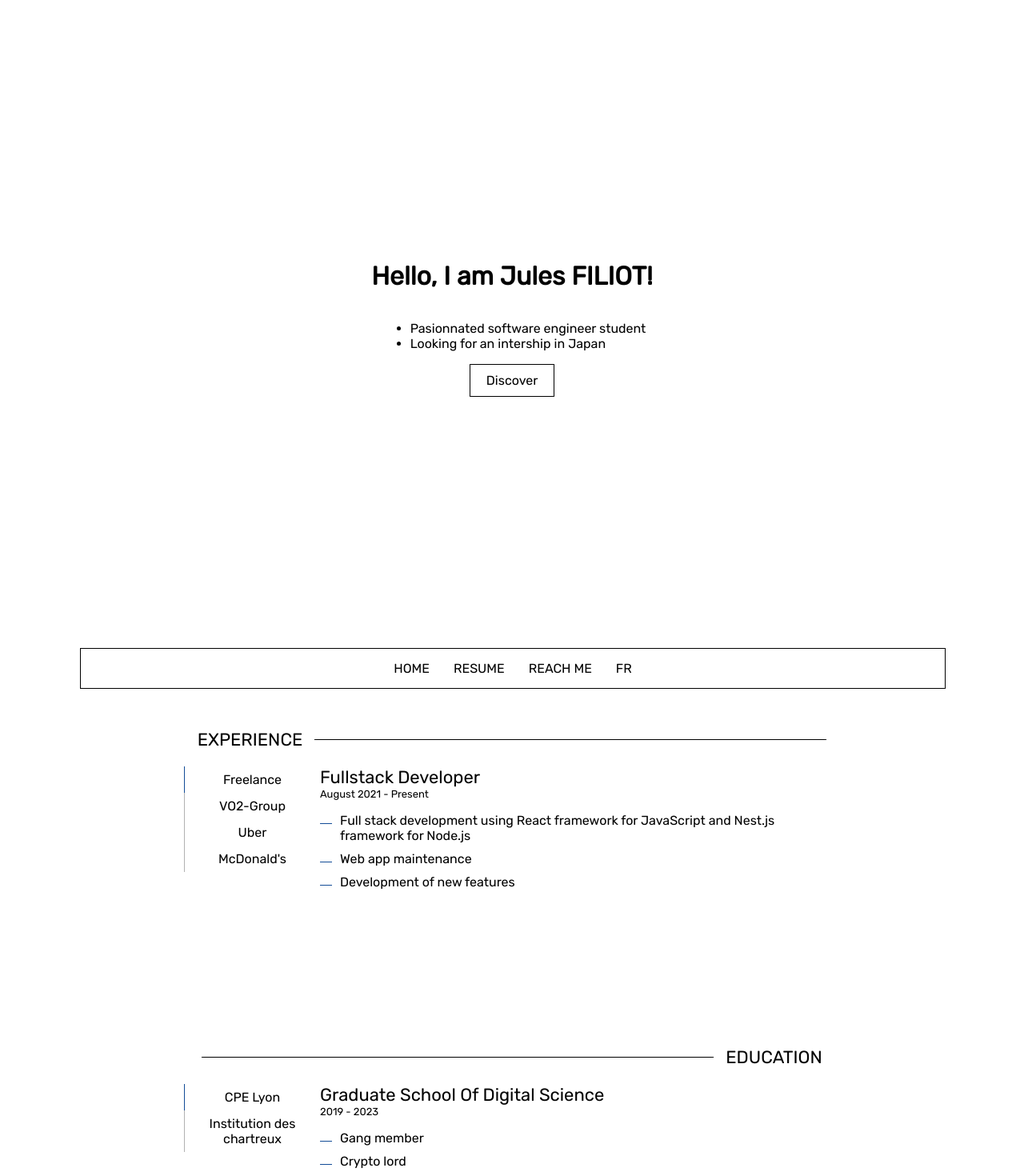
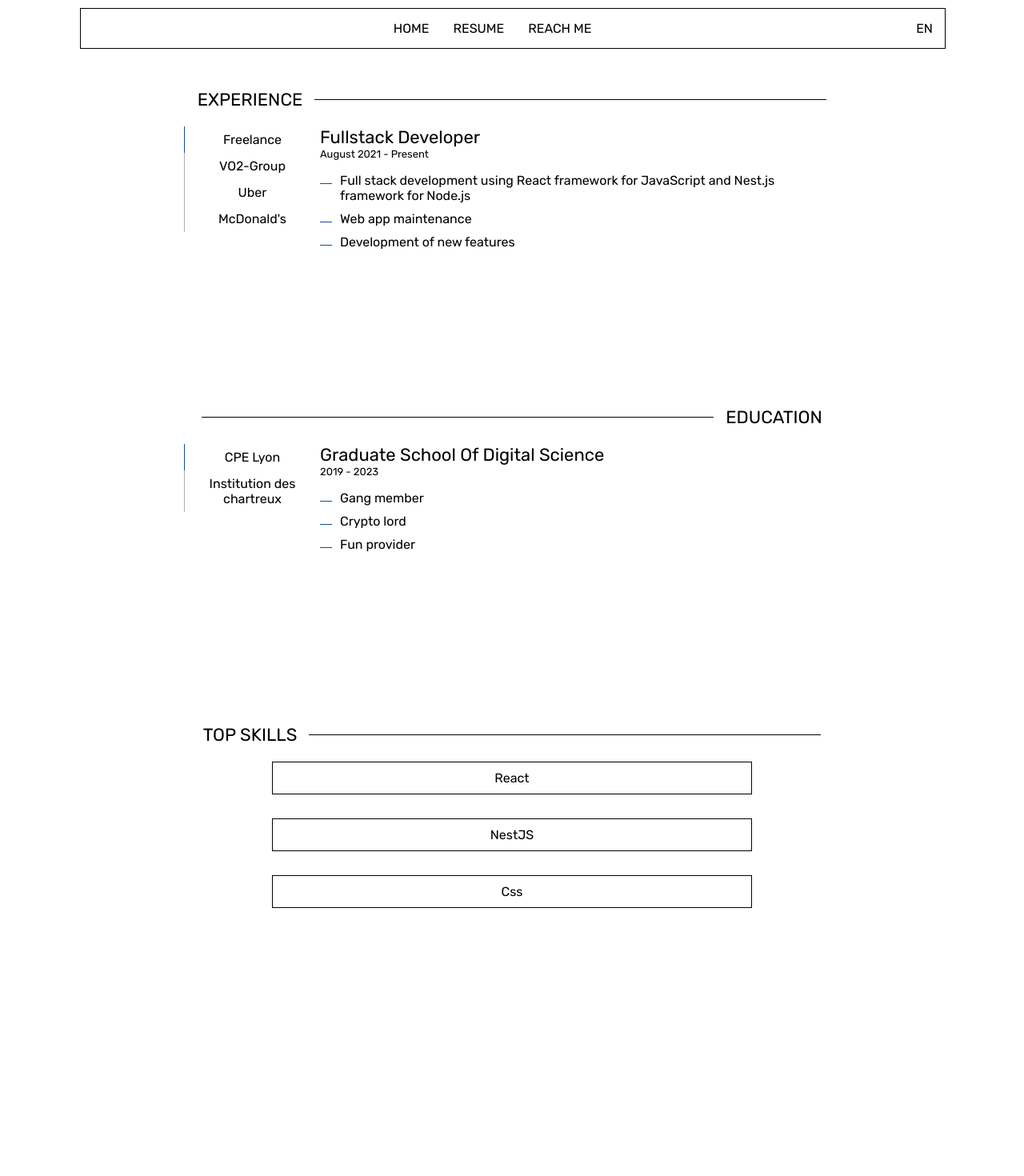
Before and after one commit to JulesFiliot/jules-filiot-front, a React (Create React App) app: page /resume in a window 1280 px wide. Before the commit this address led to /. Shown: the top 1470 px of the page at 80% size. After the commit the page ends 1145 px from the top, so only its background shows below. Built offline with nearby package versions, Linux system fonts and the light colour scheme.

Commit message:
[CHANGE] minor design changes + [WIP] language change

```diff
--- a/src/components/Header.jsx
+++ b/src/components/Header.jsx
@@ -1,13 +1,16 @@
-import React from 'react';
+import React, { useState } from 'react';
 import { useTranslation } from 'react-i18next';
+import { useNavigate } from 'react-router-dom';
 import '../styles/header.scss';
 
 function Header() {
-  const { t } = useTranslation();
+  const { t, i18n } = useTranslation();
+  const navigate = useNavigate();
+  const [showLangDropdown, setShowLangDropdown] = useState(false);
 
   const navItems = [
     { label: t('header.home'), link: '/' },
-    { label: t('header.resume'), link: '/' },
+    { label: t('header.resume'), link: '/resume' },
     { label: t('header.contact'), link: '/' },
   ];
   const languages = [
@@ -15,7 +18,16 @@ function Header() {
     { label: t('header.en'), key: 'en' },
   ];
 
+  // redirect user to specified site link & scroll to top if cleanRedirect is true
+  const redirect = (redirectTo, cleanRedirect = true) => {
+    if (cleanRedirect) {
+      window.scrollTo({ top: 0, behavior: 'smooth' });
+    }
+    return navigate(redirectTo);
+  };
+
   return (
+    <div className="header-container">
       <nav className="navContainer">
         <div className="nav">
           {
@@ -23,19 +35,42 @@ function Header() {
           <div
             key={`${item.label}`}
             className={`navItem${i === 0 ? ' first' : ''}`}
+            onClick={() => redirect(item.link)}
+            onKeyDown={() => redirect(item.link)}
+            role="button"
+            tabIndex={0}
           >
-            {item.label}
+            <span>{item.label}</span>
           </div>
         ))
       }
         </div>
         <div
-        key={`${languages[0].key}`}
+          key={i18n.language}
           className="navItem langBtn"
+          onClick={() => setShowLangDropdown(!showLangDropdown)}
+          onKeyDown={() => setShowLangDropdown(!showLangDropdown)}
+          role="button"
+          tabIndex={0}
         >
-        {languages[0].label}
+          <span>{languages.find((l) => l.key === i18n.language).label}</span>
         </div>
       </nav>
+      <div className={`lang-dropdown-container${showLangDropdown ? ' displayed' : ''}`}>
+        {languages.map((lang) => (
+          <div
+            key={lang.key}
+            className="lang-dropdown-item"
+            onClick={() => i18n.changeLanguage(lang.key)}
+            onKeyDown={() => i18n.changeLanguage(lang.key)}
+            role="button"
+            tabIndex={0}
+          >
+            <span>{lang.label}</span>
+          </div>
+        ))}
+      </div>
+    </div>
   );
 }
 
--- a/src/components/Home.jsx
+++ b/src/components/Home.jsx
@@ -1,18 +1,13 @@
 import React from 'react';
-import { useTranslation } from 'react-i18next';
 import Layout from './Layout';
 import FullView from './FullView';
 import SmallTitle from './UI/SmallTitle';
-import Panel from './UI/Panel';
 
 import '../styles/home.scss';
-import ButtonsList from './ButtonsList';
 
 // const itImage1 = require('../images/it_minimalist_compressed.jpg');
 
 function Home() {
-  const { t/* , i18n */ } = useTranslation();
-
   return (
     <>
       <FullView />
@@ -22,46 +17,10 @@ function Home() {
           <button type="button" onClick={() => i18n.changeLanguage('en')}>EN</button>
         </div> */}
         <div className="section">
-          <SmallTitle text={t('home.resume.experience')} marginBottom={20} left />
-          <Panel
-            title={['Freelance', 'VO2-Group', 'Uber', 'McDonald\'s']}
-            subtitle={['Fullstack developer', 'Frontend developer', 'courier', 'crewmate']}
-            startDate={['August 2021', 'January 2021', 'February 2021', 'March 2021']}
-            endDate={['Present', 'January 2021', 'February 2021', 'March 2021']}
-            description={[
-              ['Full stack development using React framework for JavaScript and Nest.js framework for Node.js', 'Web app maintenance', 'Development of new features'],
-              ['Full stack plumber using React framework for JavaScript and Nest.js framework for Node.js', 'Web app maintenance', 'Development of new features'],
-              ['Full stack firefighter using React framework for JavaScript and Nest.js framework for Node.js', 'Web app maintenance', 'Development of new features'],
-              ['Full stack cooker', 'Web app maintenance', 'Development of new features'],
-            ]}
-          />
-        </div>
-        <div className="section">
-          <SmallTitle text={t('home.resume.education')} marginBottom={20} right />
-          <Panel
-            title={['CPE Lyon', 'Institution des chartreux']}
-            subtitle={['Graduate school of digital science', 'Preparation class for CPE Lyon']}
-            startDate={['2019', '2017']}
-            endDate={['2023', '2019']}
-            description={[
-              ['Gang member', 'Crypto lord', 'Fun provider'],
-              ['Serial lover', 'Work zombie'],
-            ]}
-          />
-        </div>
-        <div className="section">
-          <SmallTitle text={t('home.resume.topSkills')} marginBottom={20} left />
-          <ButtonsList
-            capitalize
-            data={[
-              { id: 1, title: 'React', details: 'Refined react skills for over a year and a half' },
-              { id: 2, title: 'NestJS', details: 'Refined nestjs skills for over a year and a half Strong css knowledge with a many hours of experience. This text is very long for no reason, I just want to test my component so I have to write a very very veryyyyy long description to see how it behaves' },
-              { id: 3, title: 'css', details: 'Strong css knowledge with a many hours of experience. This text is very long for no reason, I just want to test my component so I have to write a very very veryyyyy long description to see how it behaves' },
-            ]}
-          />
+          <SmallTitle text="hi" marginBottom={20} left />
         </div>
 
-        <div style={{ marginBottom: '100vh' }} />
+        <div style={{ marginBottom: '90vh' }} />
       </Layout>
     </>
   );
--- /dev/null
+++ b/src/components/Resume.jsx
@@ -0,0 +1,53 @@
+import React from 'react';
+import { t } from 'i18next';
+import Layout from './Layout';
+import SmallTitle from './UI/SmallTitle';
+import Panel from './UI/Panel';
+import ButtonsList from './ButtonsList';
+
+function Resume() {
+  return (
+    <Layout>
+      <div className="section">
+        <SmallTitle text={t('home.resume.experience')} marginBottom={20} left />
+        <Panel
+          title={['Freelance', 'VO2-Group', 'Uber', 'McDonald\'s']}
+          subtitle={['Fullstack developer', 'Frontend developer', 'courier', 'crewmate']}
+          startDate={['August 2021', 'January 2021', 'February 2021', 'March 2021']}
+          endDate={['Present', 'January 2021', 'February 2021', 'March 2021']}
+          description={[
+            ['Full stack development using React framework for JavaScript and Nest.js framework for Node.js', 'Web app maintenance', 'Development of new features'],
+            ['Full stack plumber using React framework for JavaScript and Nest.js framework for Node.js', 'Web app maintenance', 'Development of new features'],
+            ['Full stack firefighter using React framework for JavaScript and Nest.js framework for Node.js', 'Web app maintenance', 'Development of new features'],
+            ['Full stack cooker', 'Web app maintenance', 'Development of new features'],
+          ]}
+        />
+      </div>
+      <div className="section">
+        <SmallTitle text={t('home.resume.education')} marginBottom={20} right />
+        <Panel
+          title={['CPE Lyon', 'Institution des chartreux']}
+          subtitle={['Graduate school of digital science', 'Preparation class for CPE Lyon']}
+          startDate={['2019', '2017']}
+          endDate={['2023', '2019']}
+          description={[
+            ['Gang member', 'Crypto lord', 'Fun provider'],
+            ['Serial lover', 'Work zombie'],
+          ]}
+        />
+      </div>
+      <div className="section">
+        <SmallTitle text={t('home.resume.topSkills')} marginBottom={20} left />
+        <ButtonsList
+          capitalize
+          data={[
+            { id: 1, title: 'React', details: 'Refined react skills for over a year and a half' },
+            { id: 2, title: 'NestJS', details: 'Refined nestjs skills for over a year and a half Strong css knowledge with a many hours of experience. This text is very long for no reason, I just want to test my component so I have to write a very very veryyyyy long description to see how it behaves' },
+            { id: 3, title: 'css', details: 'Strong css knowledge with a many hours of experience. This text is very long for no reason, I just want to test my component so I have to write a very very veryyyyy long description to see how it behaves' },
+          ]}
+        />
+      </div>
+    </Layout>
+  );
+}
+export default Resume;
--- a/src/components/Router.jsx
+++ b/src/components/Router.jsx
@@ -3,11 +3,13 @@ import { Routes, Route, Navigate } from 'react-router-dom';
 
 // components imports
 import Home from './Home';
+import Resume from './Resume';
 
 function Router() {
   return (
     <Routes>
       <Route exact path="/" element={<Home />} />
+      <Route exact path="/resume" element={<Resume />} />
 
       {/* redirect wrong URLs to root */}
       <Route path="*" element={<Navigate to="/" />} />
--- a/src/styles/UI/panel.scss
+++ b/src/styles/UI/panel.scss
@@ -31,6 +31,17 @@
 
       &.selected {
         border-bottom-color: $sub-color2;
+      }
+      &:hover {
+        span {
+          text-decoration: line-through;
+          text-decoration-color: $sub-color2;
+        }
+      }
+      &.selected:hover {
+        span {
+          text-decoration: none;
+        }
       }
       span {
         white-space: nowrap;
--- a/src/styles/buttonsList.scss
+++ b/src/styles/buttonsList.scss
@@ -1,6 +1,17 @@
+@use 'variables.scss' as *;
+
 .buttonsListContainer {
   display: flex;
   flex-direction: column;
+  align-items: center;
   width: 100%;
   row-gap: 20px;
 }
+
+@media (min-width: $sm-width) {
+  .buttonsListContainer {
+    .extendedButtonContainer {
+      width: 600px;
+    }
+  }
+}
--- a/src/styles/header.scss
+++ b/src/styles/header.scss
@@ -1,24 +1,76 @@
 @use './variables.scss' as *;
 
-.navContainer {
+.header-container {
+    position: -webkit-sticky;
+    position: sticky;
+    top: 5px;
+    z-index: 10;
     margin-top: 10px;
     margin-bottom: 50px;
+}
+.navContainer {
     border: solid 1px #000000;
     width: 100%;
     display: flex;
     justify-content: center;
+    background-color: rgba($sub-color1, 0.5);
 
     .nav {
         display: flex;
         flex-direction: row;
         justify-content: center;
         align-items: center;
+        margin-left: auto;
     }
     .navItem {
         cursor: pointer;
         text-decoration: none;
         text-transform: uppercase;
         padding: 15px;
+
+        &.langBtn {
+            margin-left: auto;
+        }
+
+        &:hover {
+            span {
+                text-decoration: line-through;
+                text-decoration-color: $sub-color2;
+            }
+        }
+    }
+}
+.lang-dropdown-container {
+    display: none;
+    flex-direction: column;
+    align-items: end;
+    justify-content: center;
+    position: absolute;
+    z-index: 10;
+    width: 100%;
+
+    &.displayed {
+        display: flex;
+    }
+
+    .lang-dropdown-item {
+        background-color: rgba($sub-color1, 0.5);
+        cursor: pointer;
+        padding: 15px;
+        width: 20px;
+        border: solid 1px $main-color;
+        border-top: none;
+        display: flex;
+        justify-content: center;
+        align-items: center;
+        margin-right: -2px;
+
+        &:hover {
+            span {
+                text-decoration: line-through;
+                text-decoration-color: $sub-color2;
+            }
+        }
     }
 }
 
```
Lines whose indentation alone changed are shown as unchanged.
